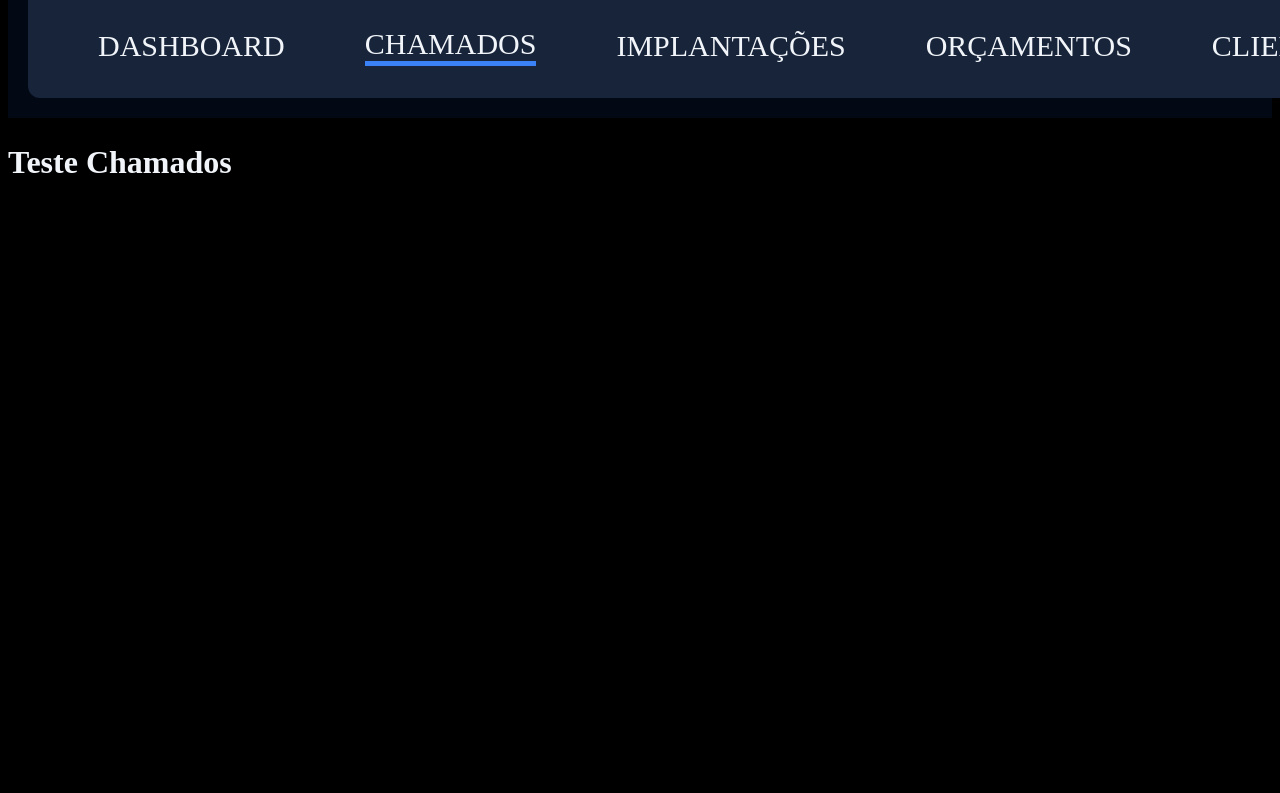
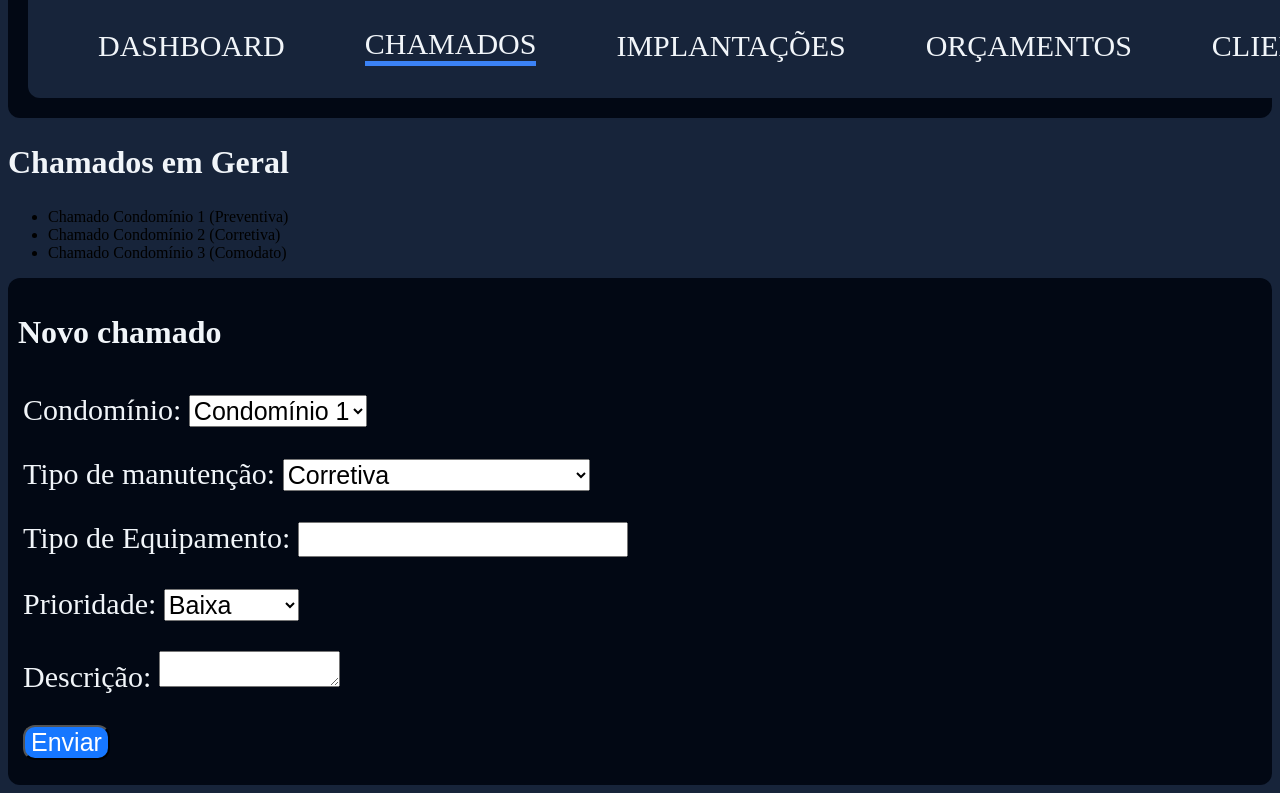
Before and after one commit to theusmacardoso/techdesk, a plain HTML site: page chamados.html in a window 1280 px wide. Shown: the part 397-1190 px from the top of the page. Before the commit the page ends 800 px from the top, so only its background shows below. Drawn offline with Linux system fonts and the light colour scheme.

Commit message:
feat: adiciona formulário de novo chamado com estilização inicial

```diff
--- a/chamados.html
+++ b/chamados.html
@@ -36,9 +36,64 @@
                         </ul>
                     </nav>
             </div>
-        </header>
+    </header>
     <main>
-        <h2>Teste Chamados</h2>
+        <div class="listaChamados">
+        <h2>Chamados em Geral</h2>
+            <ul>
+                <li>Chamado Condomínio 1 (Preventiva)</li>
+                <li>Chamado Condomínio 2 (Corretiva)</li>
+                <li>Chamado Condomínio 3 (Comodato)</li>
+            </ul>
+        </div>
+        <div class="criarChamados">
+            <h2>Novo chamado</h2>
+            <form>
+                <div class="campoCondominio">
+                    <label for="condominio">Condomínio: </label>
+                    <select id="condominio" name="condominio" required>
+                        <option value="cond1">Condomínio 1</option>
+                        <option value="cond2">Condomínio 2</option>
+                        <option value="cond3">Condomínio 3</option>
+                        <option value="cond4">Condomínio 4</option>
+                    </select>
+                </div>
+
+                <div class="campoTipoChamado">
+                    <label for="tipoChamado">Tipo de manutenção: </label>
+                    <select id="tipoChamado" name="tipoChamado" required>
+                        <option value="corretiva">Corretiva</option>
+                        <option value="preventiva">Preventina</option>
+                        <option value="aluguel">Aluguel de Equipamentos</option>
+                    </select>
+                </div>
+
+                <div class="campoEquip">
+                    <label for="equip">Tipo de Equipamento: </label>
+                    <input type="text" id="equip" name="equip" required>
+                </div>
+
+                <div class="campoPrioridade">
+                    <label for="prioridade">Prioridade: </label>
+                    <select id="prioridade" name="prioridade" required>
+                        <option value="baixa">Baixa</option>
+                        <option value="moderada">Moderada</option>
+                        <option value="alta">Alta</option>
+                        <option value="muitoAlta">Muito Alta</option>
+                    </select>
+                </div>
+
+                <div class="campoDescricao">
+                    <label for="descricao">Descrição: </label>
+                    <textarea id="descricao" name="descricao" required></textarea>
+                </div>
+
+                <div class="campoEnviar">
+                    <button type="submit">Enviar</button>
+                </div>
+
+            </form>
+        </div>
     </main>
     <footer>
 
--- a/style.css
+++ b/style.css
@@ -1,5 +1,6 @@
 body {
-    background: black;
+    background: #17243A;
+    border-radius: 12px;
 }
 
 .ativo {
@@ -17,6 +18,7 @@ header {
     display: block;
     color:#F1F5F9;
     padding: 20px;
+    border-radius: 12px;
     background-color: #020814;
 }
 
@@ -78,3 +80,60 @@ p {
     font-size: xx-large;
      color:#F1F5F9;
 }
+
+.criarChamados {
+    flex-direction: row;
+    color: #F1F5F9;
+    flex-wrap: wrap;
+    gap: 16px;
+    font-size: 30px;
+    align-items: center;
+    justify-content: center;
+    margin: 0 auto;
+    background-color: #020814;
+    border-radius: 12px;
+    padding: 10px 10px;
+}
+
+form {
+    display: block;
+}
+
+button {
+    background: #1677FF;
+    color: #FFFFFF;
+    border-radius: 12px;
+    font-size: 25px;
+}
+
+select {
+    font-size: 25px;
+}
+
+#equip {
+    font-size: 25px;
+}
+
+.campoCondominio {
+    padding: 15px 5px;
+}
+
+.campoTipoChamado {
+    padding: 15px 5px;
+}
+
+.campoEquip {
+    padding: 15px 5px;
+}
+
+.campoPrioridade {
+    padding: 15px 5px;
+}
+
+.campoDescricao {
+    padding: 15px 5px;
+}
+
+.campoEnviar {
+    padding: 15px 5px;
+}
```
